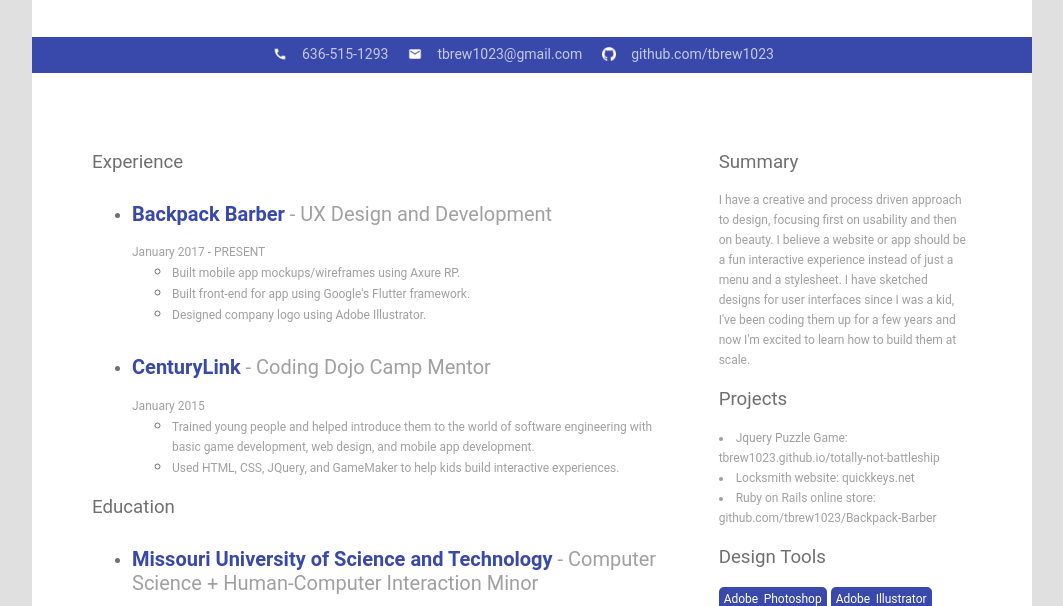
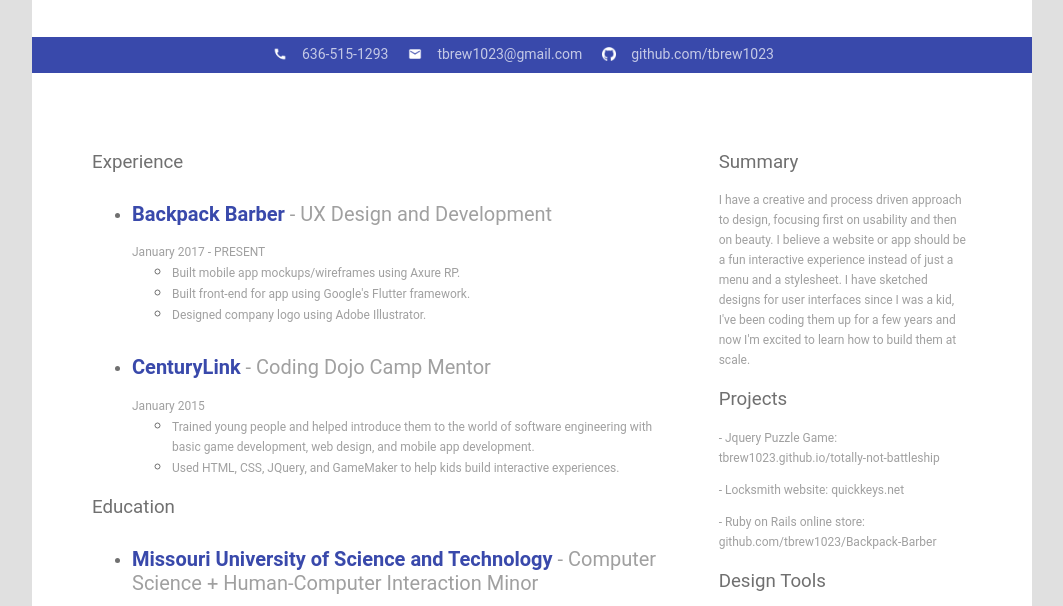
Before and after one commit to trentbrew/old-resume, a plain HTML site: page index.html in a window 1280 px wide. Shown: the part 141-747 px from the top of the page, without its empty margins (108-1171 px from the left). Drawn offline with Linux system fonts and the light colour scheme.

Commit message:
adjusted styles for projects section

```diff
--- a/index.html
+++ b/index.html
@@ -69,9 +69,9 @@
           <h3>Summary</h3>
           <p>I have a creative and process driven approach to design, focusing first on usability and then on beauty. I believe a website or app should be a fun interactive experience instead of just a menu and a stylesheet. I have sketched designs for user interfaces since I was a kid, I've been coding them up for a few years and now I'm excited to learn how to build them at scale.</p>
           <h3>Projects</h3>
-          <li>Jquery Puzzle Game: tbrew1023.github.io/totally-not-battleship</li>
-          <li>Locksmith website: quickkeys.net</li>
-          <li>Ruby on Rails online store: github.com/tbrew1023/Backpack-Barber</li>
+          <p>- Jquery Puzzle Game: tbrew1023.github.io/totally-not-battleship</p>
+          <p>- Locksmith website: quickkeys.net</p>
+          <p>- Ruby on Rails online store: github.com/tbrew1023/Backpack-Barber</p>
           <h3>Design Tools</h3>
           <div class="sum-list">
             <span>Adobe<span>_</span>Photoshop</span>
```
